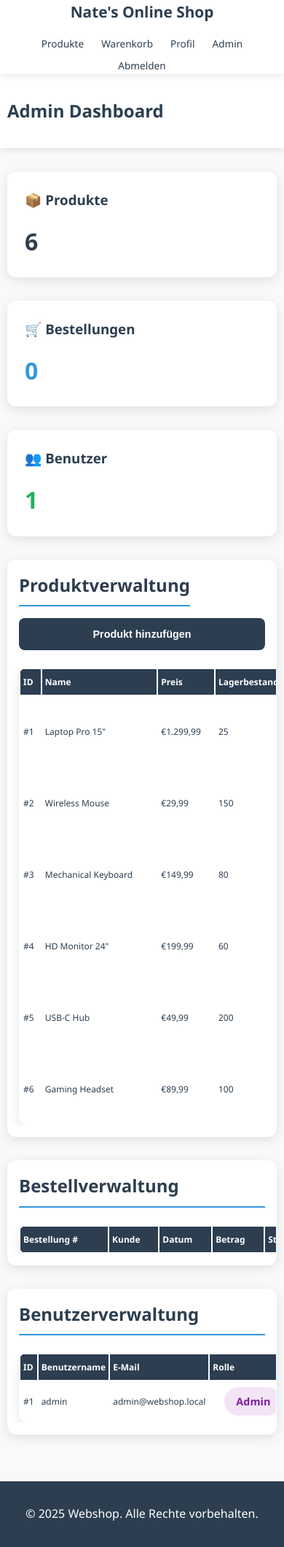
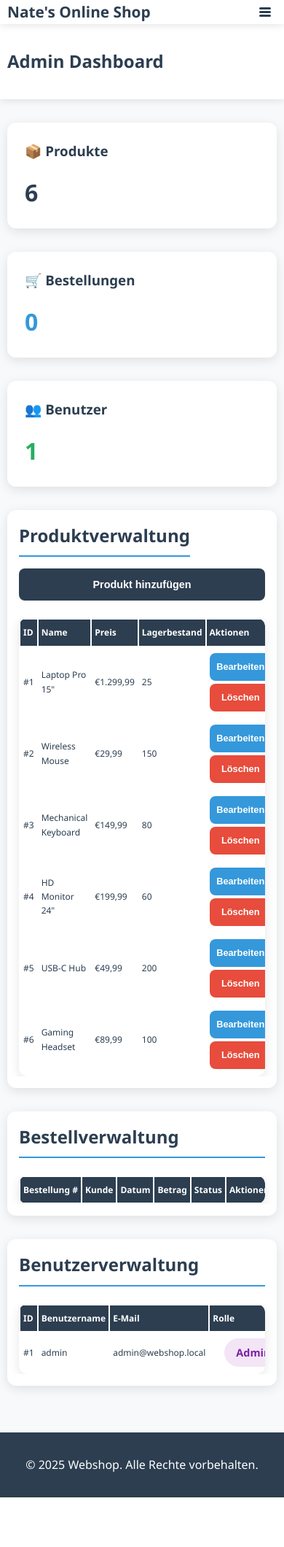
Before and after one commit to NateDaveHill/diplomarbeit-final-project, a PHP site: page /admin.php in a window 390 px wide. Shown: the whole page at 73% size. After the commit the page ends 2052 px from the top, so only its background shows below. Run offline with PHP 8.4, Linux system fonts and the light colour scheme; a user stored in the database is signed in; data comes from the database, SQL or seed files in the repository; data that the repository does not hold is empty.

Commit message:
responsive design

```diff
--- a/View/admin.php
+++ b/View/admin.php
@@ -21,6 +21,11 @@ $users = $pdo->query("SELECT * FROM users ORDER BY created_at DESC")->fetchAll()
 <header>
     <nav class="container">
         <a href="index.php" class="logo">Nate's Online Shop</a>
+        <button class="nav-toggle" aria-label="Toggle navigation" onclick="toggleMobileMenu()">
+            <span></span>
+            <span></span>
+            <span></span>
+        </button>
         <ul class="nav-links">
             <li><a href="index.php">Produkte</a></li>
             <li><a href="cart.php">Warenkorb <?php if (getCartCount() > 0): ?><span class="cart-badge"><?= getCartCount() ?></span><?php endif; ?></a></li>
--- a/View/cart.php
+++ b/View/cart.php
@@ -27,6 +27,11 @@ $final_total = $cart_total - $discount;
     <header>
         <nav class="container">
             <a href="index.php" class="logo">Nate's Online Shop</a>
+            <button class="nav-toggle" aria-label="Toggle navigation" onclick="toggleMobileMenu()">
+                <span></span>
+                <span></span>
+                <span></span>
+            </button>
             <ul class="nav-links">
                 <li><a href="index.php">Produkte</a></li>
                 <li><a href="cart.php">Warenkorb <?php if (getCartCount() > 0): ?><span class="cart-badge"><?= getCartCount() ?></span><?php endif; ?></a></li>
--- a/View/index.php
+++ b/View/index.php
@@ -31,6 +31,11 @@ $products = $stmt->fetchAll();
 <header>
     <nav class="container">
         <a href="index.php" class="logo">Nate's Online Shop</a>
+        <button class="nav-toggle" aria-label="Toggle navigation" onclick="toggleMobileMenu()">
+            <span></span>
+            <span></span>
+            <span></span>
+        </button>
         <ul class="nav-links">
             <li><a href="index.php">Produkte</a></li>
             <li><a href="cart.php">Warenkorb <?php if (getCartCount() > 0): ?><span class="cart-badge"><?= getCartCount() ?></span><?php endif; ?></a></li>
--- a/View/main.js
+++ b/View/main.js
@@ -1,3 +1,10 @@
+// Mobile menu toggle
+function toggleMobileMenu() {
+    const navLinks = document.querySelector('.nav-links');
+    const navToggle = document.querySelector('.nav-toggle');
+    navLinks.classList.toggle('active');
+    navToggle.classList.toggle('active');
+}
 
 // JS from index.php
     function showLoginModal() {
--- a/View/product.php
+++ b/View/product.php
@@ -26,6 +26,11 @@ if (!$product) {
 <header>
     <nav class="container">
         <a href="index.php" class="logo">Nate's Webshop</a>
+        <button class="nav-toggle" aria-label="Toggle navigation" onclick="toggleMobileMenu()">
+            <span></span>
+            <span></span>
+            <span></span>
+        </button>
         <ul class="nav-links">
             <li><a href="index.php">Produkte</a></li>
             <li><a href="cart.php">Warenkorb <?php if (getCartCount() > 0): ?><span class="cart-badge"><?= getCartCount() ?></span><?php endif; ?></a></li>
--- a/View/style.css
+++ b/View/style.css
@@ -591,21 +591,42 @@ footer {
     display: none;
     background: none;
     border: none;
-    font-size: 1.5rem;
     cursor: pointer;
-    color: var(--primary);
     padding: 0.5rem;
+    flex-direction: column;
+    justify-content: space-around;
+    width: 2rem;
+    height: 2rem;
 }
 
-.nav-toggle:hover {
-    color: var(--secondary);
+.nav-toggle span {
+    width: 100%;
+    height: 3px;
+    background-color: var(--primary);
+    transition: all 0.3s;
+    border-radius: 2px;
+}
+
+.nav-toggle:hover span {
+    background-color: var(--secondary);
+}
+
+.nav-toggle.active span:nth-child(1) {
+    transform: rotate(45deg) translate(5px, 5px);
+}
+
+.nav-toggle.active span:nth-child(2) {
+    opacity: 0;
+}
+
+.nav-toggle.active span:nth-child(3) {
+    transform: rotate(-45deg) translate(7px, -6px);
 }
 
 /* Responsive */
 @media (max-width: 768px) {
     nav {
-        flex-direction: column;
-        gap: 1rem;
+        flex-wrap: wrap;
         padding: 1rem 0;
     }
 
@@ -613,10 +634,37 @@ footer {
         font-size: 1.5rem;
     }
 
+    .nav-toggle {
+        display: flex;
+        order: 1;
+    }
+
     .nav-links {
-        gap: 0.75rem;
-        flex-wrap: wrap;
-        justify-content: center;
+        display: none;
+        width: 100%;
+        flex-direction: column;
+        gap: 0;
+        padding: 1rem 0;
+        order: 2;
+    }
+
+    .nav-links.active {
+        display: flex;
+    }
+
+    .nav-links li {
+        width: 100%;
+        text-align: center;
+        border-bottom: 1px solid var(--border);
+    }
+
+    .nav-links li:last-child {
+        border-bottom: none;
+    }
+
+    .nav-links a {
+        display: block;
+        padding: 0.75rem 1rem;
         font-size: 0.9rem;
     }
 
@@ -627,6 +675,30 @@ footer {
 
     .cart-item {
         grid-template-columns: 1fr;
+        gap: 1rem;
+    }
+
+    .cart-item-image {
+        width: 100%;
+        height: 150px;
+        font-size: 3rem;
+    }
+
+    .quantity-control {
+        justify-content: center;
+        gap: 1.5rem;
+    }
+
+    .quantity-control input {
+        width: 80px;
+        text-align: center;
+        font-size: 1.1rem;
+    }
+
+    .quantity-control .btn {
+        min-width: 50px;
+        min-height: 50px;
+        font-size: 1.2rem;
     }
 
     .page-header h1 {
@@ -639,12 +711,19 @@ footer {
 
     .table {
         font-size: 0.85rem;
-        min-width: 600px;
     }
 
     .table th,
     .table td {
         padding: 0.75rem 0.5rem;
+    }
+
+    .table td {
+        white-space: normal;
+        word-wrap: break-word;
+    }
+
+    .table th {
         white-space: nowrap;
     }
 
@@ -743,15 +822,6 @@ footer {
         font-size: 1.3rem;
     }
 
-    .nav-links {
-        gap: 0.5rem;
-        font-size: 0.85rem;
-    }
-
-    .nav-links a {
-        padding: 0.25rem 0.5rem;
-    }
-
     .page-header {
         padding: 2rem 0;
     }
@@ -798,7 +868,6 @@ footer {
 
     .table {
         font-size: 0.75rem;
-        min-width: 500px;
     }
 
     .table th,
```
Also changed, not shown: View/profile.php (+6 -1 lines).
